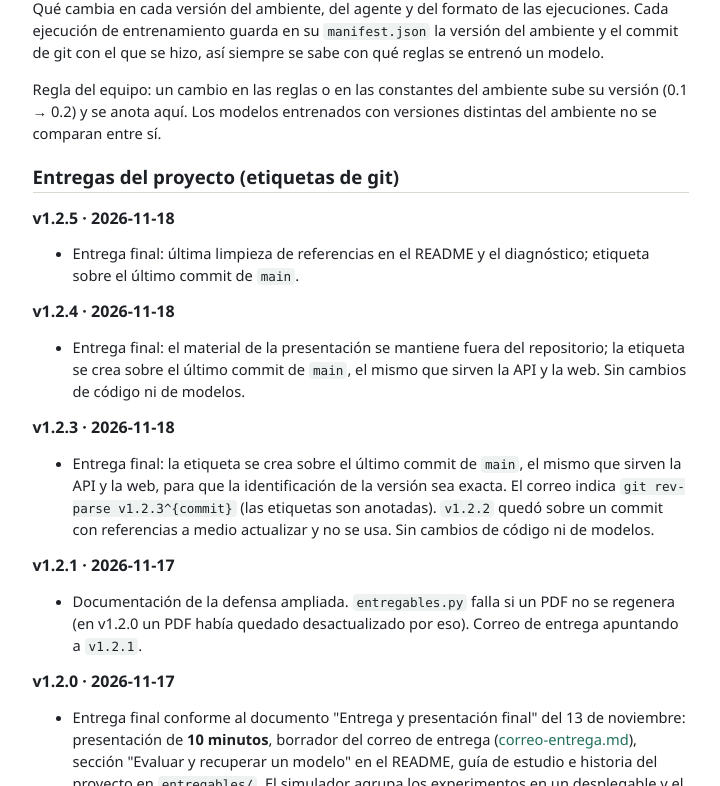
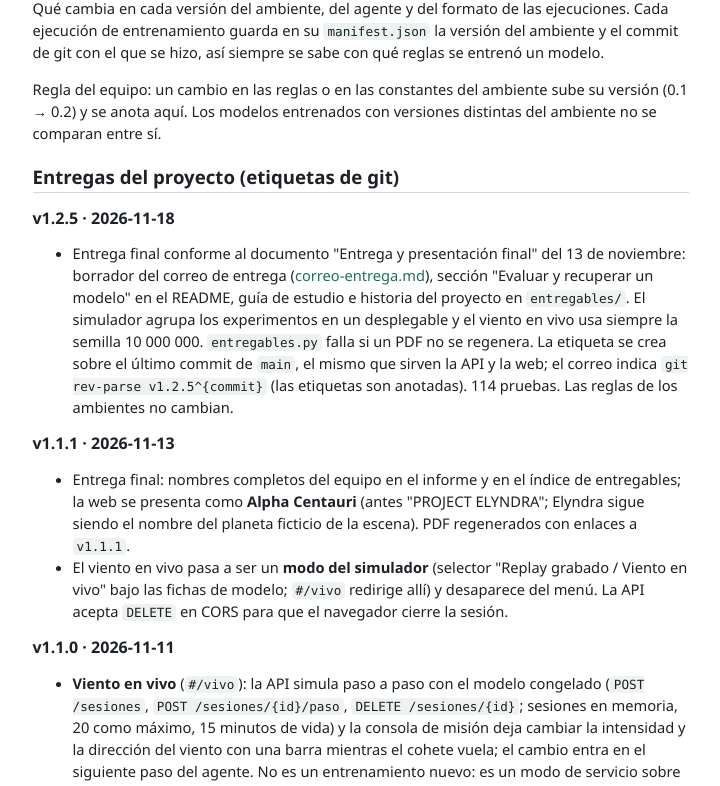
Before and after one commit to mjcastano29-tech/Alpha-Centauri, a plain HTML site: page entregables/08-historial-de-versiones.html in a window 1280 px wide. Shown: the part 166-952 px from the top of the page, without its empty margins (279-999 px from the left). Drawn offline with Linux system fonts and the light colour scheme.

Commit message:
docs: changelog con una sola entrada para la entrega final, índice con las etiquetas vigentes y diagnóstico actualizado
Co-Authored-By: Claude Fable 5.1 <noreply@anthropic.com>

```diff
--- a/entregables/08-historial-de-versiones.html
+++ b/entregables/08-historial-de-versiones.html
@@ -41,29 +41,12 @@ y se anota aquí. Los modelos entrenados con versiones distintas del ambiente no
 <h2 id="entregas-del-proyecto-etiquetas-de-git">Entregas del proyecto (etiquetas de git)</h2>
 <h3 id="v125-2026-11-18">v1.2.5 · 2026-11-18</h3>
 <ul>
-<li>Entrega final: última limpieza de referencias en el README y el diagnóstico; etiqueta sobre el último commit de <code>main</code>.</li>
-</ul>
-<h3 id="v124-2026-11-18">v1.2.4 · 2026-11-18</h3>
-<ul>
-<li>Entrega final: el material de la presentación se mantiene fuera del repositorio; la etiqueta se crea sobre el último commit de
-  <code>main</code>, el mismo que sirven la API y la web. Sin cambios de código ni de modelos.</li>
-</ul>
-<h3 id="v123-2026-11-18">v1.2.3 · 2026-11-18</h3>
-<ul>
-<li>Entrega final: la etiqueta se crea sobre el último commit de <code>main</code>, el mismo que sirven la API y la web, para que la
-  identificación de la versión sea exacta. El correo indica <code>git rev-parse v1.2.3^{commit}</code> (las etiquetas son anotadas).
-  <code>v1.2.2</code> quedó sobre un commit con referencias a medio actualizar y no se usa. Sin cambios de código ni de modelos.</li>
-</ul>
-<h3 id="v121-2026-11-17">v1.2.1 · 2026-11-17</h3>
-<ul>
-<li>Documentación de la defensa ampliada. <code>entregables.py</code> falla si un PDF no se regenera (en v1.2.0 un PDF había quedado
-  desactualizado por eso). Correo de entrega apuntando a <code>v1.2.1</code>.</li>
-</ul>
-<h3 id="v120-2026-11-17">v1.2.0 · 2026-11-17</h3>
-<ul>
-<li>Entrega final conforme al documento "Entrega y presentación final" del 13 de noviembre: presentación de <strong>10 minutos</strong>, borrador del correo de entrega (<a href="https://github.com/mjcastano29-tech/Alpha-Centauri/blob/v1.2.5/docs/correo-entrega.md">correo-entrega.md</a>), sección "Evaluar y recuperar un modelo" en el README,
-  guía de estudio e historia del proyecto en <code>entregables/</code>. El simulador agrupa los experimentos en un desplegable y el viento en vivo
-  usa siempre la semilla 10 000 000. 114 pruebas. Las reglas de los ambientes no cambian.</li>
+<li>Entrega final conforme al documento "Entrega y presentación final" del 13 de noviembre: borrador del correo de entrega
+  (<a href="https://github.com/mjcastano29-tech/Alpha-Centauri/blob/v1.2.5/docs/correo-entrega.md">correo-entrega.md</a>), sección "Evaluar y recuperar un modelo" en el README, guía de estudio e historia del
+  proyecto en <code>entregables/</code>. El simulador agrupa los experimentos en un desplegable y el viento en vivo usa siempre la semilla
+  10 000 000. <code>entregables.py</code> falla si un PDF no se regenera. La etiqueta se crea sobre el último commit de <code>main</code>, el mismo que
+  sirven la API y la web; el correo indica <code>git rev-parse v1.2.5^{commit}</code> (las etiquetas son anotadas). 114 pruebas. Las reglas de
+  los ambientes no cambian.</li>
 </ul>
 <h3 id="v111-2026-11-13">v1.1.1 · 2026-11-13</h3>
 <ul>
```
Also changed, not shown: docs/diagnostico-proyecto-final.html (+1 -1 lines), docs/diagnostico-proyecto-final.md (+1 -1 lines), docs/entregables.md (+1 -1 lines), entregables/00-indice-entregables.html (+2 -2 lines), docs/CHANGELOG.md, 9 other files.
